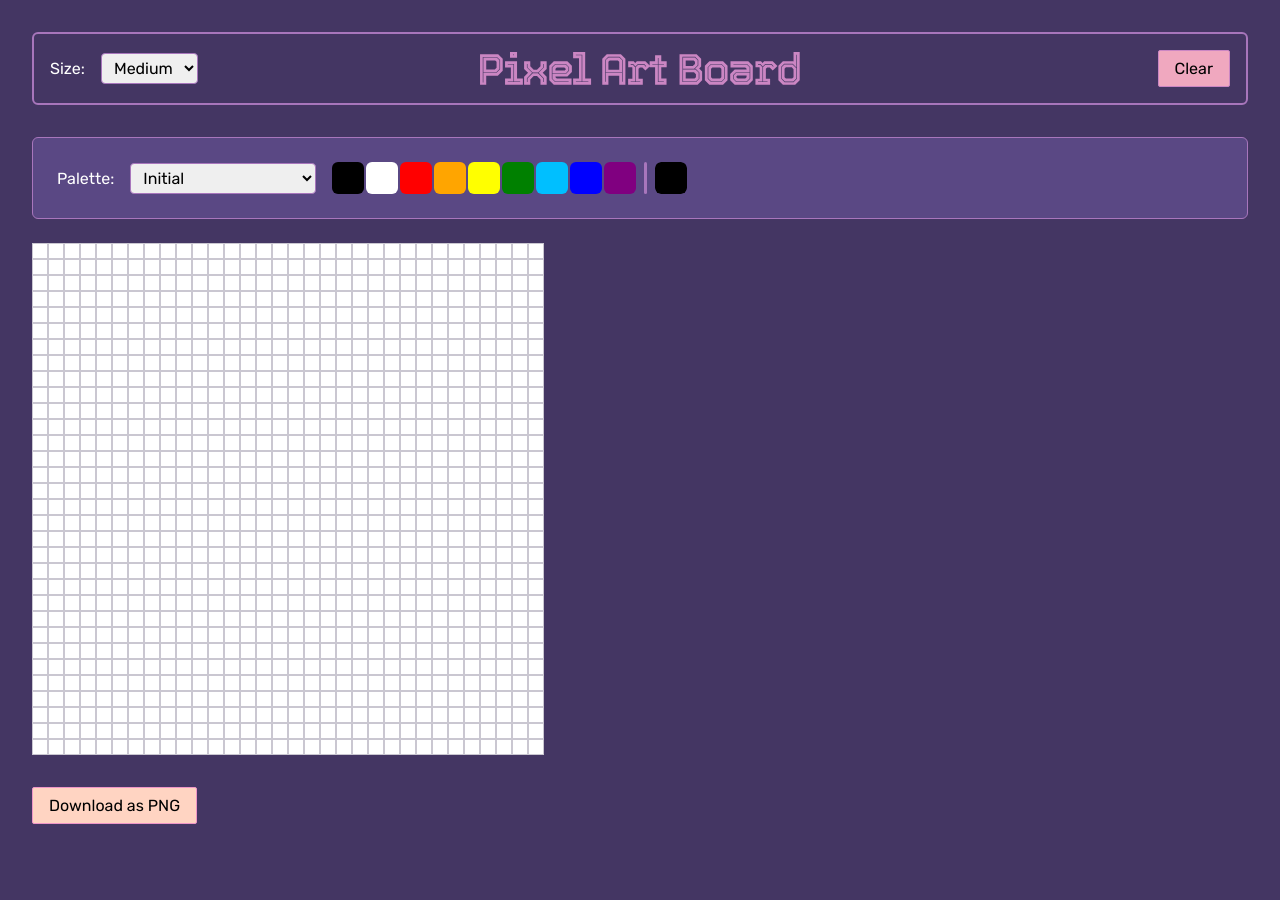
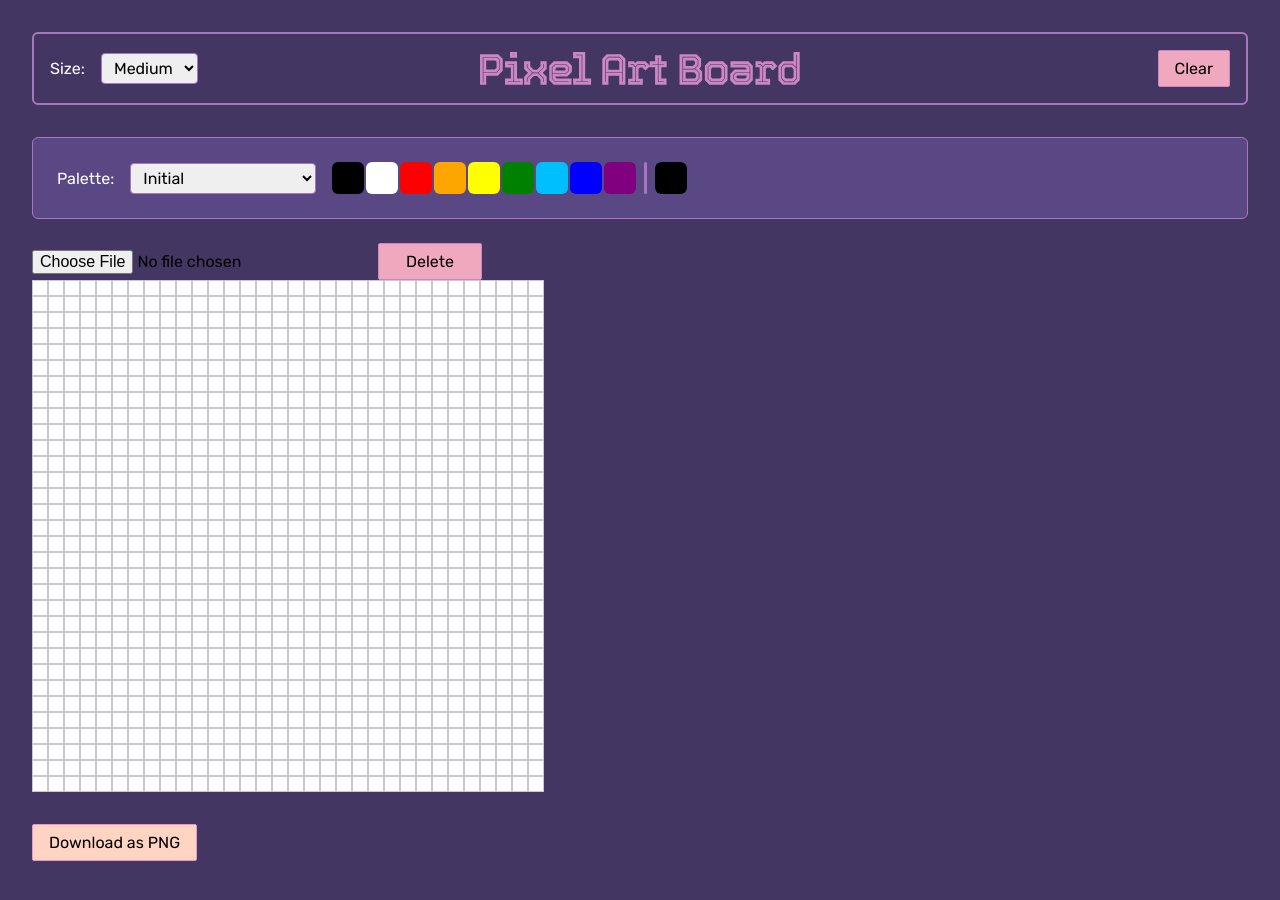
Before and after one commit to avreally/pixel-art-board, a Next.js app: page / in a window 1280 px wide. Shown: the top 900 px of the page. Built offline with nearby package versions, Linux system fonts and the light colour scheme.

Commit message:
WIP: adding reference image upload; add idb-keyval for image storage

```diff
--- a/package.json
+++ b/package.json
@@ -10,6 +10,7 @@
   },
   "dependencies": {
     "clsx": "^2.1.1",
+    "idb-keyval": "^6.2.2",
     "next": "15.5.0",
     "react": "19.1.0",
     "react-dom": "19.1.0"
--- a/src/app/page.tsx
+++ b/src/app/page.tsx
@@ -6,7 +6,7 @@ import { Header } from "@/components/Header/Header";
 import styles from "./page.module.css";
 
 export default function Home() {
-  const [currentColor, setCurrentColor] = useState("white");
+  const [currentColor, setCurrentColor] = useState("transparent");
   const [selectedSize, setSelectedSize] = useState<string | undefined>(
     undefined
   );
--- a/src/components/PixelGrid/PixelGrid.module.css
+++ b/src/components/PixelGrid/PixelGrid.module.css
@@ -42,6 +42,21 @@
   animation: spin 1.5s linear infinite;
 }
 
+.button {
+  width: 6.5rem;
+  padding: 0.5rem 1rem;
+  cursor: pointer;
+  border-radius: 2px;
+  border: 1px solid hsl(307, 40%, 66%);
+  background-color: hsl(341, 70%, 80%);
+  transition: all 0.3s;
+}
+
+.button:hover {
+  background-color: hsl(341, 80%, 45%);
+  color: #fff;
+}
+
 @keyframes spin {
   to {
     transform: rotate(360deg);
--- a/src/components/PixelGrid/PixelGrid.tsx
+++ b/src/components/PixelGrid/PixelGrid.tsx
@@ -5,6 +5,7 @@ import { ClearCanvas } from "@/components/ClearCanvas/ClearCanvas";
 import { Modal } from "@/components/Modal/Modal";
 import { createPortal } from "react-dom";
 import { DownloadCanvas } from "../DownloadCanvas/DownloadCanvas";
+import { get, set, del } from "idb-keyval";
 import styles from "./PixelGrid.module.css";
 
 type PixelGridProps = {
@@ -20,13 +21,35 @@ const canvasSizeMap = new Map([
 
 function createEmptyCanvas(size: number) {
   return Array.from({ length: size }, () =>
-    Array.from({ length: size }, () => "white")
+    Array.from({ length: size }, () => "transparent")
   );
 }
 
 export const PixelGrid = ({ currentColor, selectedSize }: PixelGridProps) => {
   const [pixels, setPixels] = useState<string[][] | undefined>(undefined);
   const [showModal, setShowModal] = useState(false);
+  const [referenceImage, setReferenceImage] = useState<string | null>(null);
+
+  async function handleImageUpload(event: React.ChangeEvent<HTMLInputElement>) {
+    const file = event.target.files?.[0];
+    if (!file) {
+      return;
+    }
+
+    const reader = new FileReader();
+    reader.onload = async () => {
+      if (typeof reader.result === "string") {
+        setReferenceImage(reader.result);
+        await set(`referenceImage-${selectedSize}`, reader.result);
+      }
+    };
+    reader.readAsDataURL(file);
+  }
+
+  async function handleImageRemove() {
+    await del(`referenceImage-${selectedSize}`);
+    setReferenceImage(null);
+  }
 
   const clearButtonElement =
     typeof window !== "undefined"
@@ -70,6 +93,21 @@ export const PixelGrid = ({ currentColor, selectedSize }: PixelGridProps) => {
     }
   }, [selectedSize, pixels]);
 
+  useEffect(() => {
+    if (!selectedSize) {
+      return;
+    }
+
+    (async () => {
+      const stored = await get(`referenceImage-${selectedSize}`);
+      if (stored) {
+        setReferenceImage(stored);
+      } else {
+        setReferenceImage(null);
+      }
+    })();
+  }, [selectedSize]);
+
   function clearCanvas(currentSize: number) {
     setShowModal(false);
     setPixels(createEmptyCanvas(currentSize));
@@ -97,16 +135,27 @@ export const PixelGrid = ({ currentColor, selectedSize }: PixelGridProps) => {
     newPixels[rowIndex] = [...newPixels[rowIndex]];
     newPixels[rowIndex][columnIndex] =
       newPixels[rowIndex][columnIndex] === currentColor
-        ? "white"
+        ? "transparent"
         : currentColor;
     setPixels(newPixels);
   }
 
   return (
     <div className={styles.container}>
+      <input type="file" accept="image/*" onChange={handleImageUpload} />
+      <button className={styles.button} onClick={handleImageRemove}>
+        Delete
+      </button>
       <div
         className={styles.wrapper}
-        style={{ width: `${pixels[0].length}rem` }}
+        style={{
+          width: `${pixels[0].length}rem`,
+          backgroundImage: referenceImage ? `url(${referenceImage})` : "none",
+          backgroundSize: "100% auto",
+          backgroundRepeat: "no-repeat",
+          backgroundPosition: "center",
+          backgroundColor: referenceImage ?? "white",
+        }}
       >
         <div className={styles.grid}>
           {pixels.map((row, rowIndex) =>
```
Also changed, not shown: 1 other file (tests, documents, lock files or other folders).
